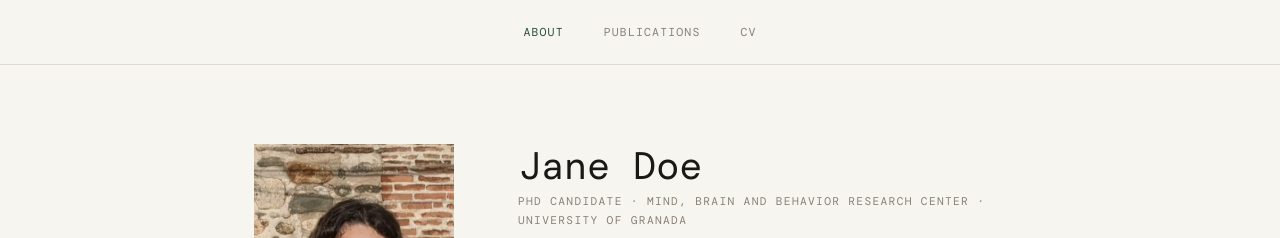
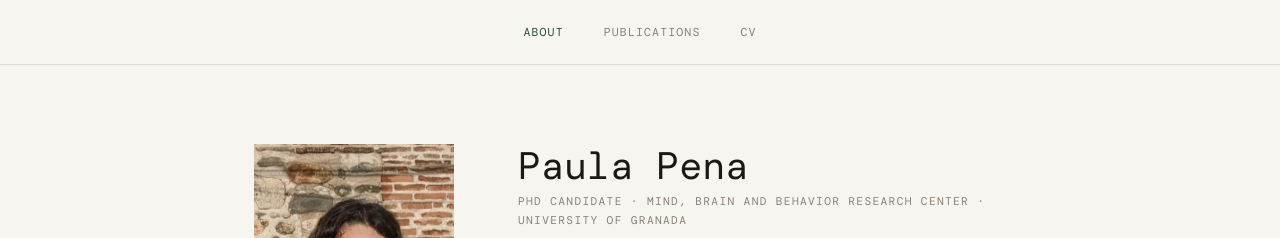
Before and after one commit to pena-p/pena-p.github.io, a plain HTML site: page index.html in a window 1280 px wide. Shown: the top 238 px of the page. Drawn offline with nearby package versions, Linux system fonts and the light colour scheme; a web font is replaced by a local one.

Commit message:
Update index.html

```diff
--- a/index.html
+++ b/index.html
@@ -333,7 +333,7 @@
       </div>
     </div>
     <div class="about-text">
-      <h1>Jane Doe</h1>
+      <h1>Paula Pena</h1>
       <p class="title">PhD candidate · Mind, Brain and Behavior Research Center · University of Granada</p>
 
       <p>
```
